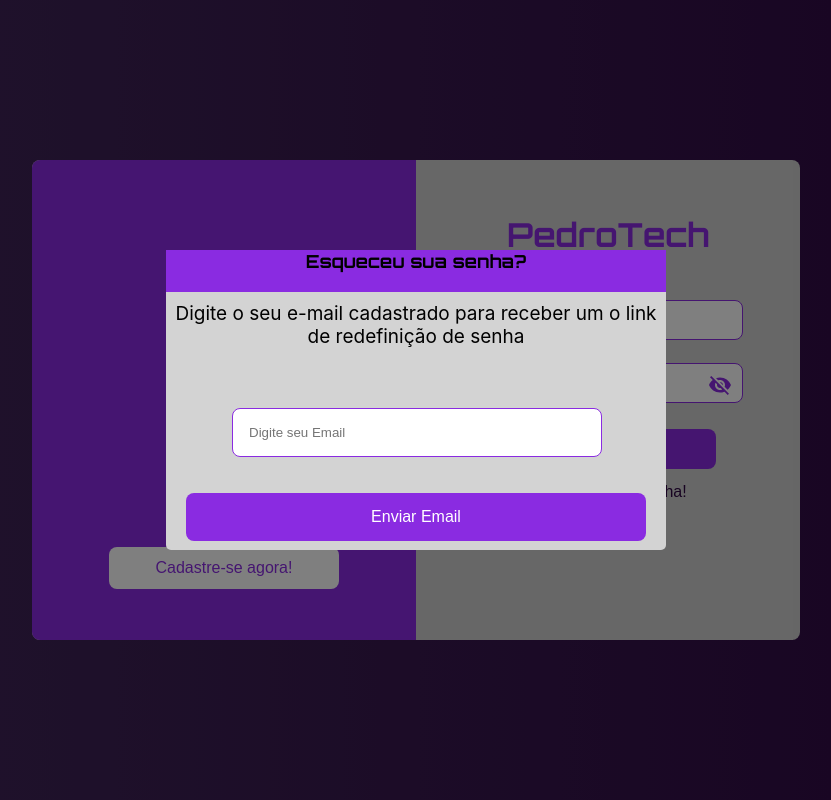
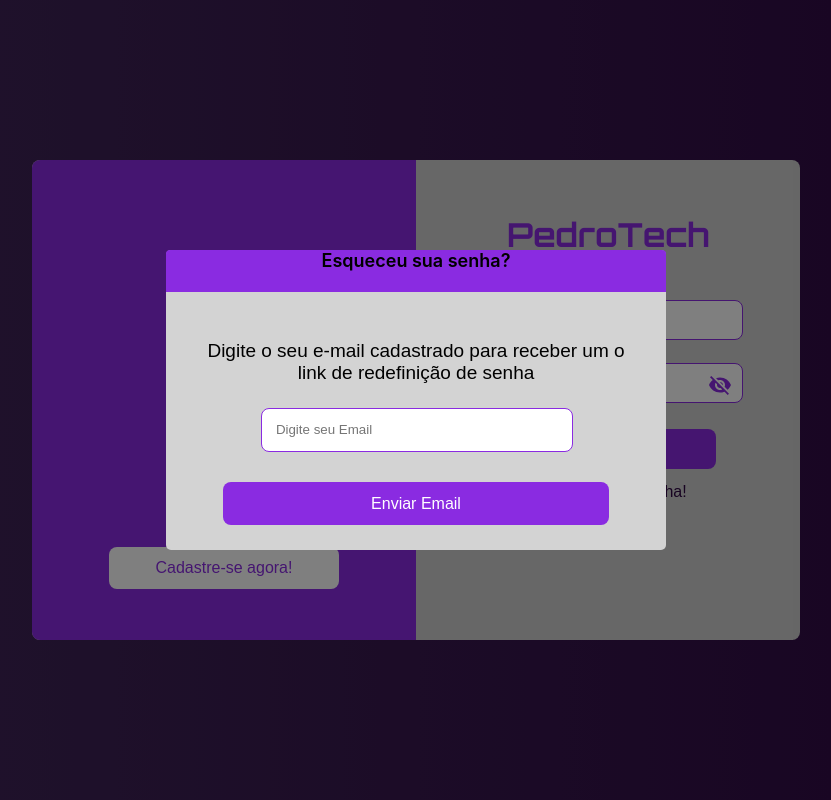
Before and after one commit to holodniak/simple-login-screen, a React (Create React App) app: page / in a window 1280 px wide. Both pictures are taken after a click on the link "Esqueci minha senha!". Shown: the whole page, without its empty margins (224-1055 px from the left). Built offline with nearby package versions, Linux system fonts and the light colour scheme.

Commit message:
small change valid with modal

```diff
--- a/src/components/ModalPassword.jsx
+++ b/src/components/ModalPassword.jsx
@@ -1,6 +1,7 @@
-import React from "react";
+import React, { useState } from "react";
 import styled from "styled-components";
 import Input from "./Input";
+import { ToastContainer, toast } from "react-toastify";
 
 const ModalCard = styled.div`
   display: block;
@@ -17,8 +18,8 @@ const HeaderCard = styled.div`
   background-color: #8a2be1;
   font-size: 18px;
   text-align: center;
-  font-family: fontWeb;
-  font-weight: bold;
+  font-weight: 600;
+  border-radius: 4px 4px 0 0;
 `;
 
 const SendEmail = styled.div`
@@ -26,13 +27,15 @@ const SendEmail = styled.div`
   display: flex;
   flex-direction: column;
   bottom: 0;
+  margin-top: 10px;
 `;
 
-const ContentCard = styled.div`
+const TextCard = styled.div`
   height: 30%;
   text-align: center;
   font-size: 19px;
   margin-top: 2%;
+  font-family: sans-serif;
 `;
 
 const Button = styled.button`
@@ -53,23 +56,70 @@ const Button = styled.button`
   }
 `;
 
-export default function ModalPassword(props) {
+const ContentCard = styled.div`
+  padding: 8%;
+`;
+
+export default function ModalPassword() {
+  const [email, setValue] = useState({
+    email: "",
+  });
+
+  const notify = () => {
+    if (email.email !== "") {
+      toast.success("Email enviado com Sucesso!", {
+        position: "bottom-right",
+        autoClose: 4000,
+        hideProgressBar: true,
+        closeOnClick: false,
+        pauseOnHover: false,
+        draggable: true,
+        progress: undefined,
+      });
+    } else {
+      toast.error("Digite um email para enviar!", {
+        position: "bottom-right",
+        autoClose: 4000,
+        hideProgressBar: true,
+        closeOnClick: false,
+        pauseOnHover: false,
+        draggable: true,
+        progress: undefined,
+      });
+    }
+  };
   return (
     <ModalCard>
       <HeaderCard>Esqueceu sua senha?</HeaderCard>
       <ContentCard>
-        Digite o seu e-mail cadastrado para receber um o link de redefinição de
-        senha
-      </ContentCard>
+        <TextCard>
+          Digite o seu e-mail cadastrado para receber um o link de redefinição
+          de senha
+        </TextCard>
         <SendEmail>
           <Input
             placeholder="Digite seu Email"
             type="text"
             margin="4%"
             marginLeft="4%"
+            onChange={(e) => {
+              setValue({ ...email, email: e.target.value });
+            }}
           ></Input>
-        <Button>Enviar Email</Button>
+          <Button onClick={notify}>Enviar Email</Button>
         </SendEmail>
+      </ContentCard>
+      <ToastContainer
+        position="bottom-right"
+        autoClose={4000}
+        hideProgressBar={false}
+        newestOnTop={false}
+        closeOnClick={false}
+        rtl={false}
+        pauseOnFocusLoss={false}
+        draggable
+        pauseOnHover
+      />
     </ModalCard>
   );
 }
```
Lines whose indentation alone changed are shown as unchanged.
